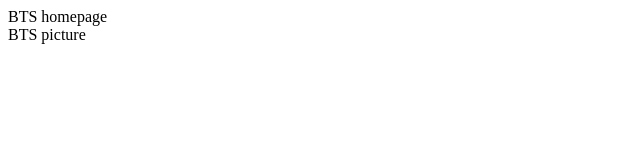
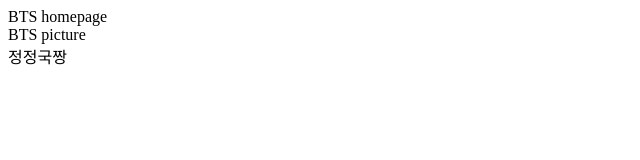
Before and after one commit to ajou-realcoding-2020-git/my-git-project, a plain HTML site: page index.html in a window 1280 px wide. Shown: the full height of the page, 0-640 px from the left. Drawn offline with Linux system fonts and the light colour scheme.

Commit message:
body tag is updated

```diff
--- a/index.html
+++ b/index.html
@@ -1,4 +1,5 @@
 <html>
 	<head>BTS homepage</head>
 	<div>BTS picture</div>
+	<body>정정국짱</body>
 </html>
```
